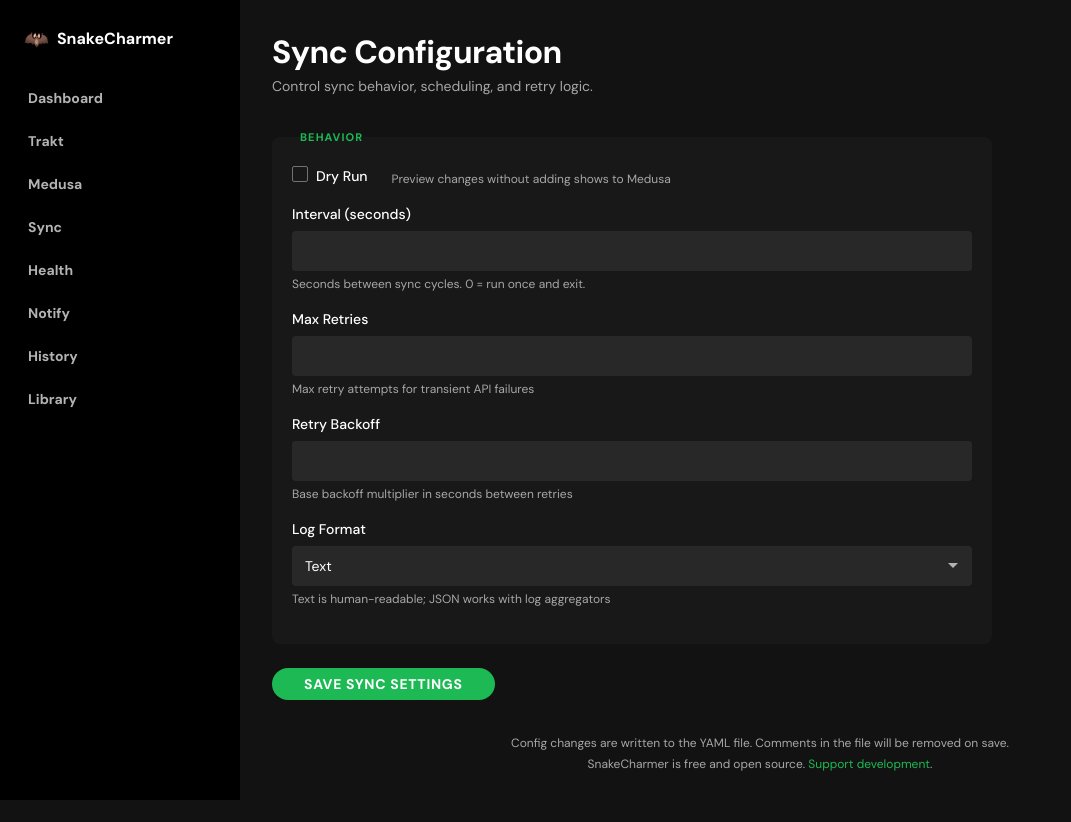
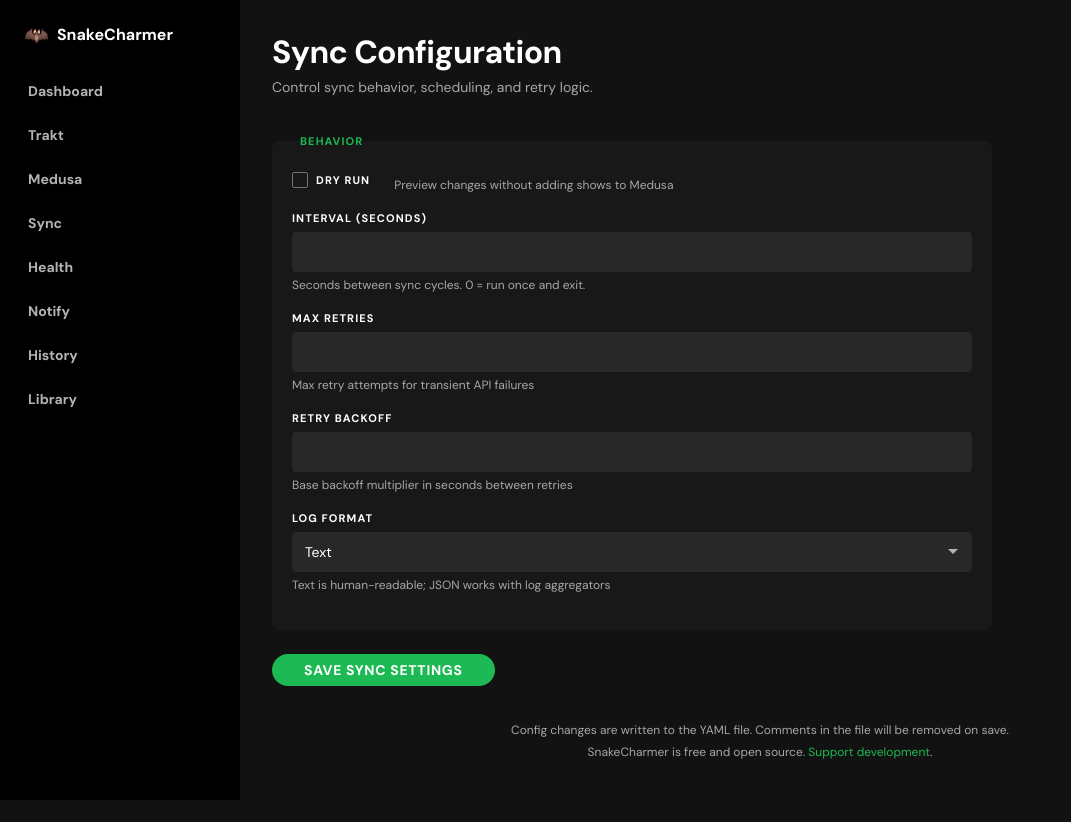
Before and after one commit to 2wenty2wo/SnakeCharmer, a FastAPI app: template app/webui/templates/config/sync.html in a window 1280 px wide. Shown: the whole page, without its empty margins (0-1071 px from the left). After the commit the page ends 800 px from the top, so only its background shows below. Run offline with FastAPI, Linux system fonts and the light colour scheme; the template is opened without the code that fills it, so the values that code supplies are empty.

Commit message:
Align config form labels with Green Deck typography

```diff
--- a/app/webui/static/style.css
+++ b/app/webui/static/style.css
@@ -42,7 +42,7 @@ html {
 body {
     font-family: 'DM Sans', sans-serif;
     font-size: 14px;
-    line-height: 1.5;
+    line-height: 22px;
     font-weight: 400;
     color: var(--gd-text);
     background: var(--gd-bg);
@@ -408,17 +408,24 @@ form {
     max-width: 720px;
 }
 
-label {
+.field-label {
     display: block;
     margin-bottom: 16px;
-    font-size: 14px;
-    font-weight: 500;
+    font-size: 11px;
+    line-height: 16px;
+    font-weight: 700;
+    letter-spacing: 0.1em;
+    text-transform: uppercase;
     color: var(--gd-text);
 }
 
-label small {
+.field-label small {
     display: block;
     margin-top: 4px;
+    font-size: 12px;
+    line-height: 18px;
+    letter-spacing: normal;
+    text-transform: none;
     color: var(--gd-text-secondary);
     font-weight: 400;
 }
@@ -505,14 +512,14 @@ input[type="checkbox"]:checked::after {
 }
 
 /* Checkbox labels should be inline */
-label:has(> input[type="checkbox"]) {
+.field-label:has(> input[type="checkbox"]) {
     display: flex;
     align-items: flex-start;
     gap: 0;
     cursor: pointer;
 }
 
-label:has(> input[type="checkbox"]) small {
+.field-label:has(> input[type="checkbox"]) small {
     margin-left: 24px;
 }
 
--- a/app/webui/templates/config/health.html
+++ b/app/webui/templates/config/health.html
@@ -9,12 +9,12 @@
 <form hx-post="/config/health" hx-target="#result-banner" hx-swap="innerHTML">
     <fieldset>
         <legend>Endpoint</legend>
-        <label>
+        <label class="field-label">
             <input type="checkbox" name="enabled" {{ "checked" if config.health.enabled }}>
             Enabled
             <small>Start HTTP health endpoint for Docker/monitoring tools</small>
         </label>
-        <label>
+        <label class="field-label">
             Port
             <input type="number" name="port" value="{{ config.health.port }}" min="1" max="65535">
             <small>Port for the health check endpoint</small>
--- a/app/webui/templates/config/medusa.html
+++ b/app/webui/templates/config/medusa.html
@@ -9,12 +9,12 @@
 <form hx-post="/config/medusa" hx-target="#result-banner" hx-swap="innerHTML">
     <fieldset>
         <legend>Connection</legend>
-        <label>
+        <label class="field-label">
             URL
             <input type="url" name="url" value="{{ config.medusa.url }}" placeholder="http://localhost:8081" required>
             <small>Medusa base URL (e.g. http://localhost:8081)</small>
         </label>
-        <label>
+        <label class="field-label">
             API Key
             <input type="password" name="api_key" value="{{ config.medusa.api_key }}" placeholder="Your Medusa API key" required>
         </label>
--- a/app/webui/templates/config/sync.html
+++ b/app/webui/templates/config/sync.html
@@ -9,27 +9,27 @@
 <form hx-post="/config/sync" hx-target="#result-banner" hx-swap="innerHTML">
     <fieldset>
         <legend>Behavior</legend>
-        <label>
+        <label class="field-label">
             <input type="checkbox" name="dry_run" {{ "checked" if config.sync.dry_run }}>
             Dry Run
             <small>Preview changes without adding shows to Medusa</small>
         </label>
-        <label>
+        <label class="field-label">
             Interval (seconds)
             <input type="number" name="interval" value="{{ config.sync.interval }}" min="0">
             <small>Seconds between sync cycles. 0 = run once and exit.</small>
         </label>
-        <label>
+        <label class="field-label">
             Max Retries
             <input type="number" name="max_retries" value="{{ config.sync.max_retries }}" min="0" max="10">
             <small>Max retry attempts for transient API failures</small>
         </label>
-        <label>
+        <label class="field-label">
             Retry Backoff
             <input type="number" name="retry_backoff" value="{{ config.sync.retry_backoff }}" min="0.1" max="30" step="0.1">
             <small>Base backoff multiplier in seconds between retries</small>
         </label>
-        <label>
+        <label class="field-label">
             Log Format
             <select name="log_format">
                 <option value="text" {{ "selected" if config.sync.log_format == "text" }}>Text</option>
```
Also changed, not shown: app/webui/templates/config/notify.html (+5 -5 lines), app/webui/templates/config/source_row.html (+6 -6 lines), app/webui/templates/config/trakt.html (+4 -4 lines).
